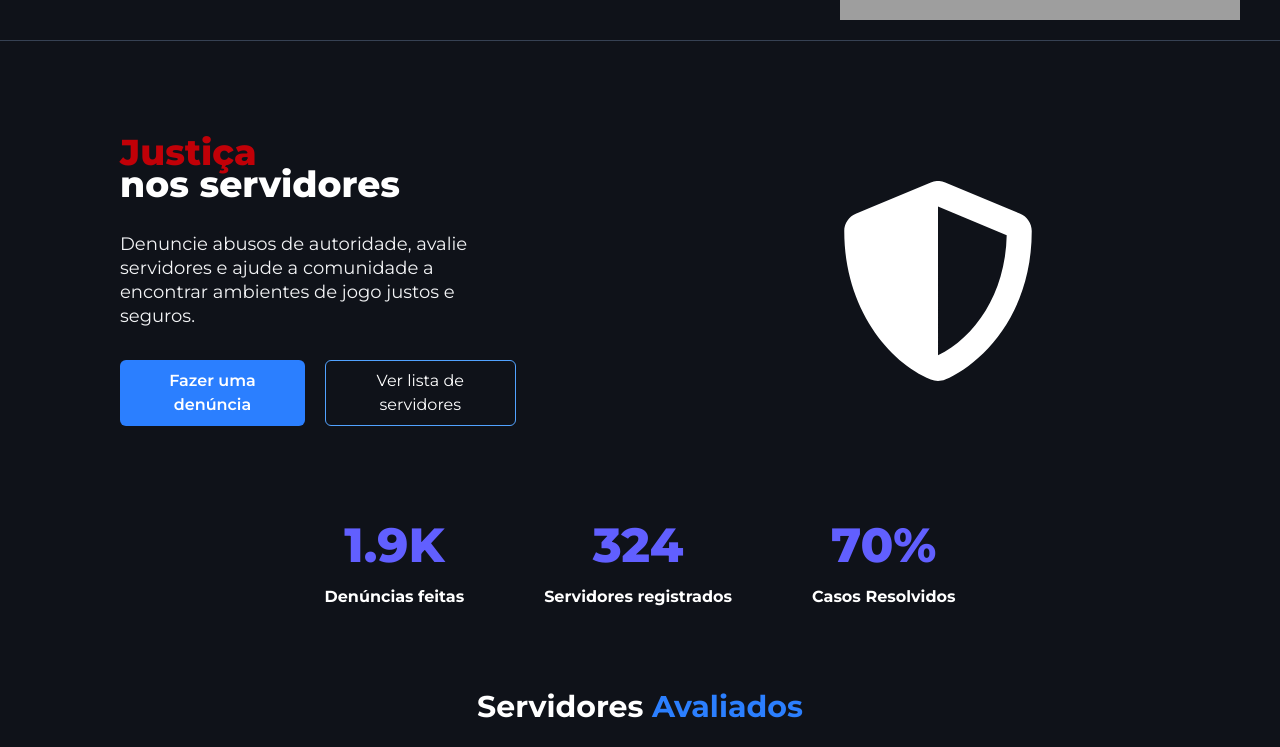
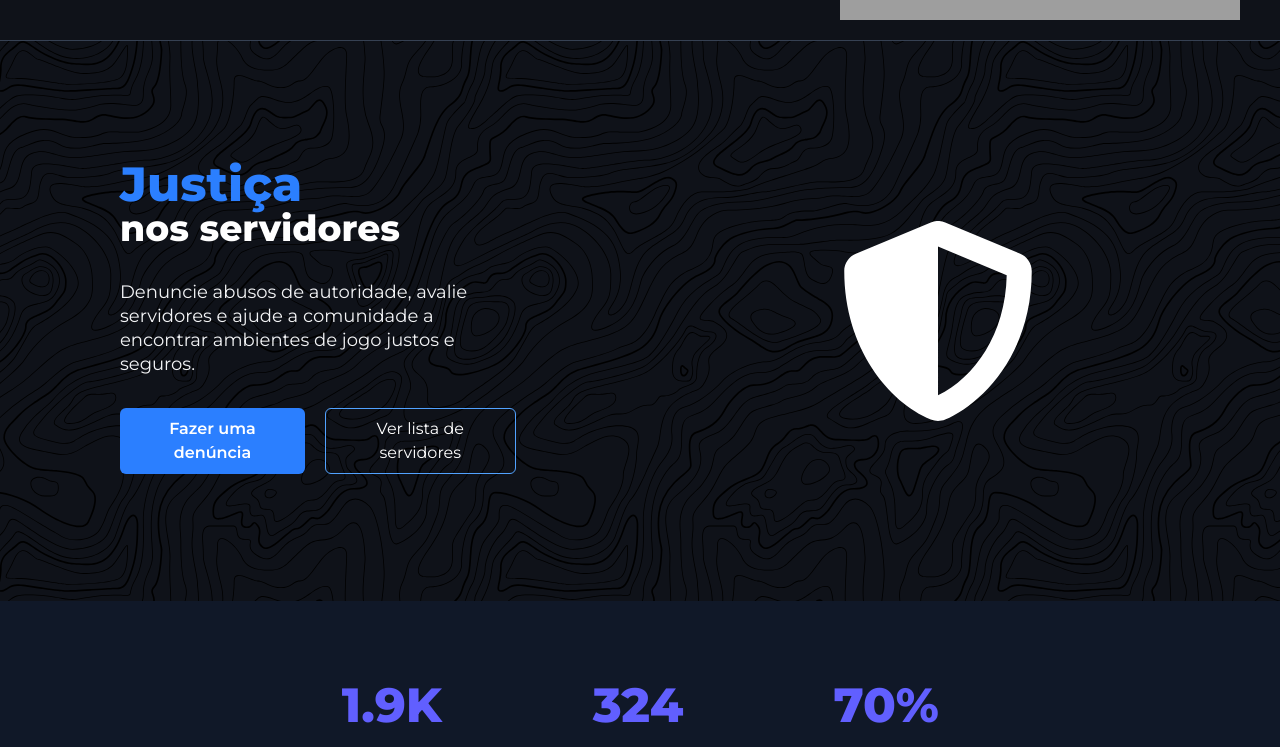
Before and after one commit to joaoragazzo/no-admin-abuse, a React (Vite) app in the folder front-end/: page / in a window 1280 px wide. Shown: the part 300-1047 px from the top of the page. Built offline with nearby package versions, Linux system fonts and the light colour scheme; grey boxes are pictures that could not be loaded.

Commit message:
feat: separating some components

```diff
--- a/front-end/package.json
+++ b/front-end/package.json
@@ -15,6 +15,7 @@
     "react": "^19.1.0",
     "react-dom": "^19.1.0",
     "react-icons": "^5.5.0",
+    "react-router-dom": "^7.6.3",
     "tailwindcss": "^4.1.11"
   },
   "devDependencies": {
--- a/front-end/src/App.tsx
+++ b/front-end/src/App.tsx
@@ -1,75 +1,24 @@
-import { FaShieldAlt, FaSkull } from "react-icons/fa"
-import { Header } from "./components/Header"
+import { FaSkull } from "react-icons/fa"
+import { Header } from "./components/layout/Header"
 import { Section } from "./components/template/Section"
 import { RatedServer } from "./components/cards/RatedServer"
-import { Footer } from "./components/Footer"
+import { Footer } from "./components/layout/Footer"
+import { HeroSection } from "./components/sections/HeroSection"
+import { Metrics } from "./components/sections/metrics/Metrics"
 
 function App() {
   return (
     <>
       <Header />
-      <Section className="mt-10 mb-10">
-        <div className="flex flex-row gap-10">
-          <div className="w-200 h-100  flex flex-col justify-center items-center">
-            <div className="flex flex-col p-20 gap-8">
-              <div className="font-extrabold text-4xl/8">
-                <span className="text-red-700">Justiça</span><br/>
-                <span>nos servidores</span>
-              </div>
-
-              <span className="text-gray-100 text-lg/6 font-normal">
-                Denuncie abusos de autoridade, avalie servidores e
-                ajude a comunidade a encontrar ambientes de jogo
-                justos e seguros.
-              </span>
-
-              <div className="flex flex-row gap-5">
-                <button className="px-7 py-2 cursor-pointer font-semibold bg-blue-500 hover:bg-blue-600 text-white rounded-md">Fazer uma denúncia</button>
-                <button className="px-7 py-2 cursor-pointer border-1 border-blue-400 rounded-md">Ver lista de servidores</button>
-              </div>
-
-            </div>
-          </div>
-          <div className="w-200 h-100 flex justify-center items-center p-20">
-            <FaShieldAlt size={200}/>
-          </div>
-
-        </div>
+      <Section className="py-20 bg-[url('/topography.svg')] bg-repeat bg-center bg-[length:500px]">
+        <HeroSection />
       </Section>
 
-      <Section className="mb-20">
-        <div className="flex flex-row items-center justify-center gap-20">
-          <div className="flex flex-col w-fit gap-4 items-center">
-            <div className="text-indigo-500 text-5xl font-extrabold">
-              1.9K
-            </div>
-            <div className=" font-bold">
-              Denúncias feitas
-            </div>
-          </div>
-
-          <div className="flex flex-col w-fit gap-4 items-center">
-            <div className="text-indigo-500 text-5xl font-extrabold">
-              324
-            </div>
-            <div className=" font-bold">
-              Servidores registrados
-            </div>
-          </div>
-
-          <div className="flex flex-col w-fit gap-4 items-center">
-            <div className="text-indigo-500 text-5xl font-extrabold">
-              70%
-            </div>
-            <div className=" font-bold">
-              Casos Resolvidos
-            </div>
-          </div>
-        </div>
-
+      <Section className="mb-20 bg-gray-900 py-20">
+        <Metrics />
       </Section>
 
-      <Section className="mb-20">
+      <Section className="mb-20 px-30">
         <div
           className="flex justify-center text-3xl font-bold mb-10"
         >
--- a/front-end/src/components/Footer.tsx
+++ b/front-end/src/components/layout/Footer.tsx
@@ -1,10 +1,10 @@
 import type React from "react";
-import { Brand } from "./Brand";
+import { Brand } from "../Brand";
 import { FaDiscord, FaExternalLinkAlt, FaGithub } from "react-icons/fa";
 
 export const Footer: React.FC = () => {
     return (
-        <div className="items-center w-full px-7 py-3 border-t-1 border-gray-700/60 bg-blue-980 flex flex-col gap-3">
+        <div className="items-center w-full px-7 py-3 border-t-1 border-gray-700/60 bg-gray-950 flex flex-col gap-3">
             <div className="items-center flex flex-row justify-between w-full">
                 <div>
                     <Brand />
--- a/front-end/src/components/Header.tsx
+++ b/front-end/src/components/layout/Header.tsx
@@ -1,8 +1,8 @@
 import { FaBars, FaServer } from "react-icons/fa"
-import { LoginSteamButton } from "./button/LoginSteamButton"
+import { LoginSteamButton } from "../button/LoginSteamButton"
 import { FaFileShield, FaFileSignature } from "react-icons/fa6"
 import { useState } from "react";
-import { Brand } from "./Brand";
+import { Brand } from "../Brand";
 
 
 export const Header: React.FC = () => {
--- /dev/null
+++ b/front-end/src/components/sections/HeroSection.tsx
@@ -0,0 +1,29 @@
+import type React from "react";
+import { FaShieldAlt } from "react-icons/fa";
+
+export const HeroSection: React.FC = () => {
+    return (
+        <div className="flex flex-row gap-10">
+          <div className="w-200 h-100  flex flex-col justify-center items-center">
+            <div className="flex flex-col p-20 gap-8">
+              <div className="font-extrabold text-4xl/10">
+                <span className="text-blue-500 text-5xl/8">Justiça</span><br/>
+                <span>nos servidores</span>
+              </div>
+              <span className="text-gray-100 text-lg/6 font-normal">
+                Denuncie abusos de autoridade, avalie servidores e
+                ajude a comunidade a encontrar ambientes de jogo
+                justos e seguros.
+              </span>
+              <div className="flex flex-row gap-5">
+                <button className="px-7 py-2 cursor-pointer font-semibold bg-blue-500 hover:bg-blue-600 text-white rounded-md">Fazer uma denúncia</button>
+                <button className="px-7 py-2 cursor-pointer border-1 border-blue-400 rounded-md">Ver lista de servidores</button>
+              </div>
+            </div>
+          </div>
+          <div className="w-200 h-100 flex justify-center items-center p-20">
+            <FaShieldAlt size={200}/>
+          </div>
+        </div>
+    )
+}
--- /dev/null
+++ b/front-end/src/components/sections/metrics/MetricCard.tsx
@@ -0,0 +1,19 @@
+import type React from "react";
+
+interface MetricCardProp {
+    value: string,
+    label: string
+}
+
+export const MetricCard: React.FC<MetricCardProp> = ({ value, label }) => {
+    return (
+        <div className="flex flex-col w-fit gap-4 items-center">
+            <div className="text-indigo-500 text-5xl font-extrabold">
+              {value}
+            </div>
+            <div className=" font-bold">
+              {label}
+            </div>
+          </div>
+    )
+}
--- /dev/null
+++ b/front-end/src/components/sections/metrics/Metrics.tsx
@@ -0,0 +1,12 @@
+import type React from "react";
+import { MetricCard } from "./MetricCard";
+
+export const Metrics: React.FC = () => {
+    return (
+        <div className="flex flex-row items-center justify-center gap-20">
+          <MetricCard label={"Denúncias  feitas"} value={"1.9K"} />
+          <MetricCard label={"Servidores Registrados"} value={"324"} />
+          <MetricCard label={"Casos Resolvidos"} value={"70%"} />
+        </div>
+    )
+}
--- a/front-end/src/components/template/Section.tsx
+++ b/front-end/src/components/template/Section.tsx
@@ -8,7 +8,7 @@ interface SectionProps {
 
 export const Section: React.FC<SectionProps> = ({ children, className }) => {
     return (
-        <div className={clsx("max-w-screen-2xl mx-auto w-full px-10", className)}>
+        <div className={clsx("mx-auto w-full px-10", className)}>
             {children}
         </div>
     );
```
Also changed, not shown: front-end/public/topography.svg (added), 1 other file (tests, documents, lock files or other folders).
